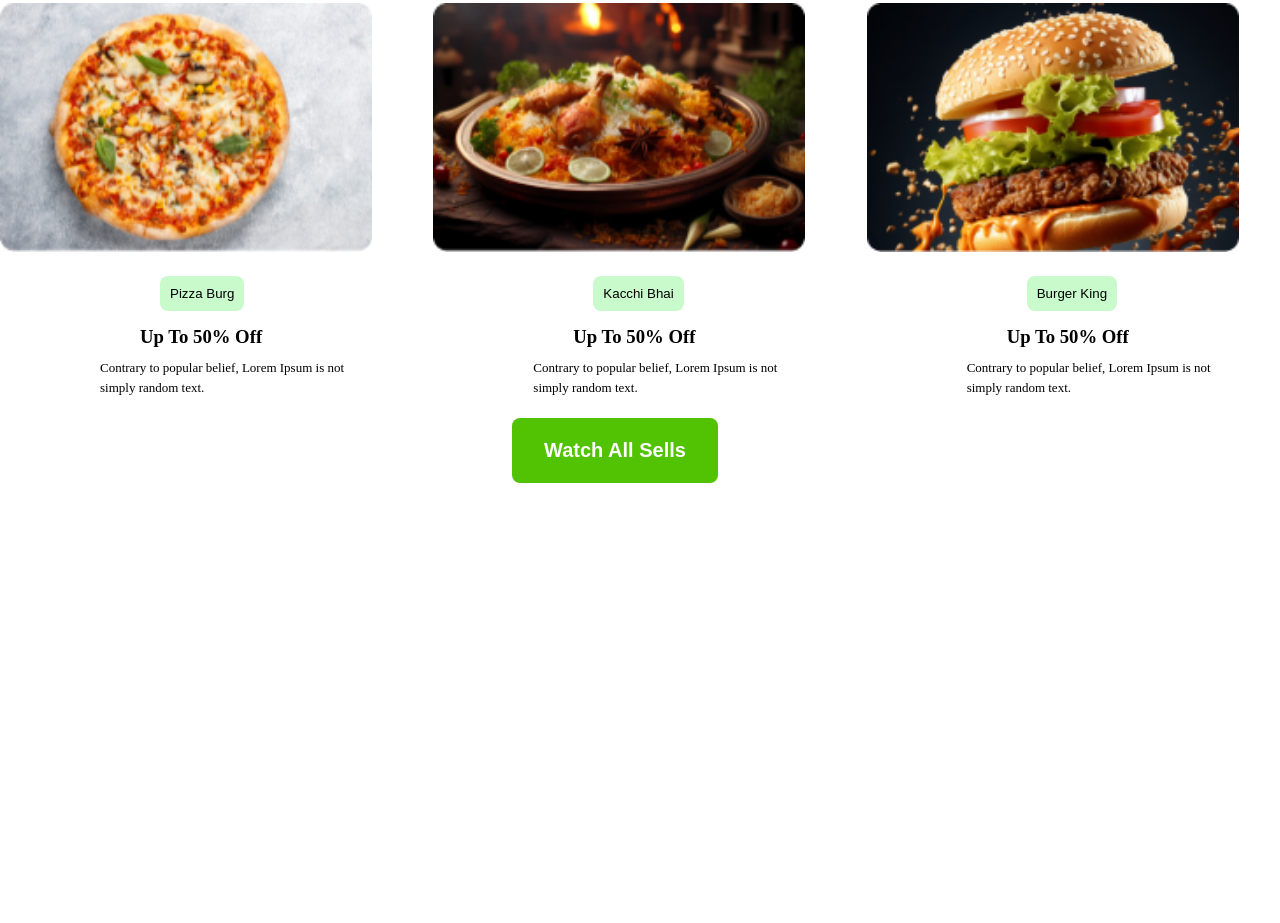
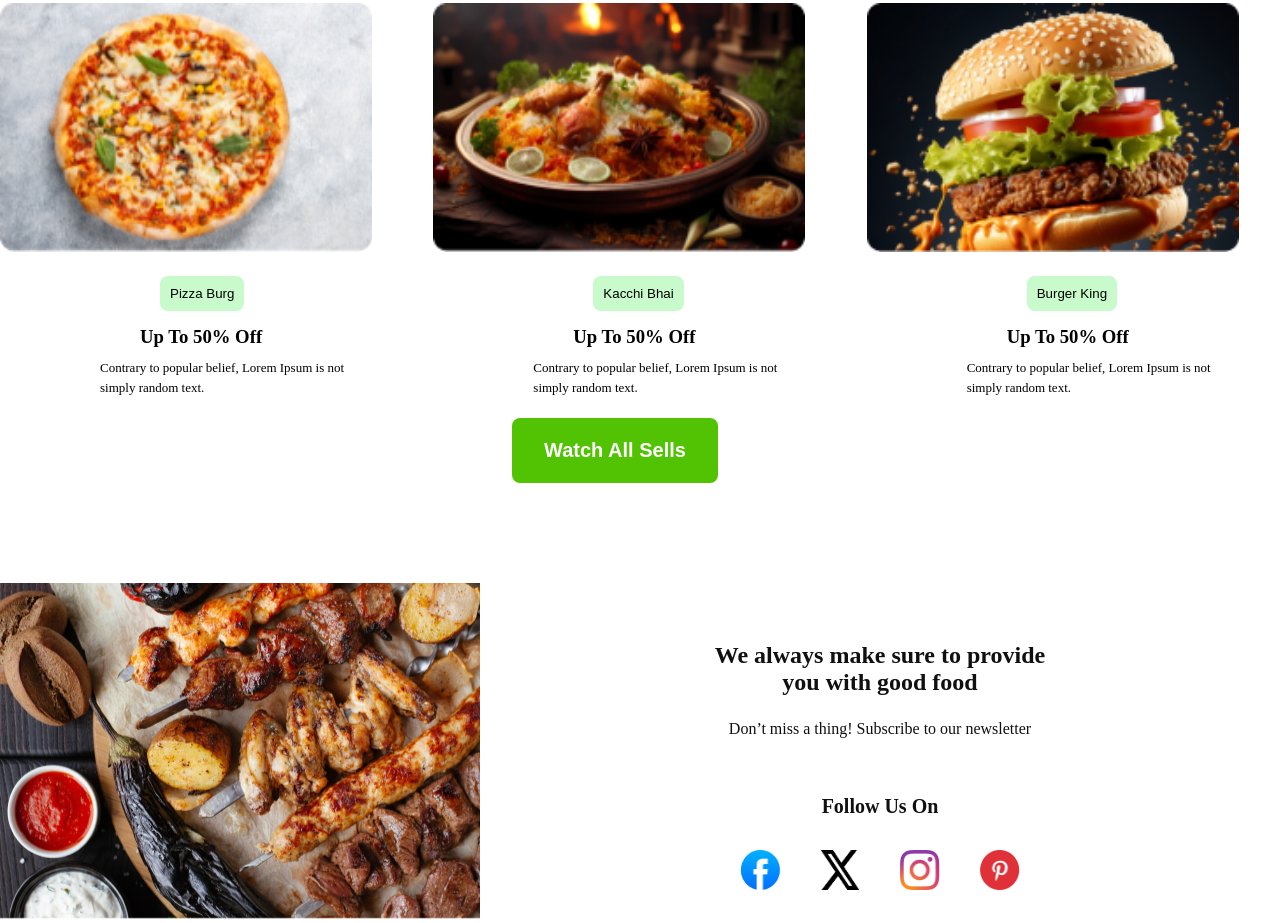
Before and after one commit to kolibaidya/goodfood, a plain HTML site: page index.html in a window 1280 px wide. Shown: the part 885-1808 px from the top of the page. Before the commit the page ends 1368 px from the top, so only its background shows below. Drawn offline with Linux system fonts and the light colour scheme.

Commit message:
added a about section

```diff
--- a/css/Style.css
+++ b/css/Style.css
@@ -132,3 +132,66 @@
 
 
 /* card box section end */
+/* about section start */
+.about{
+    margin-top: 100px;
+    display: flex;
+    align-items: center;
+    justify-content: center;
+}
+
+.a-img{
+
+}
+
+.a-content{
+   padding-top: 30px;
+   width: 80%;
+   margin: 0 auto;
+   text-align: center;
+   color: #101010;
+}
+.h2{
+    font-size: 100px;
+    font-weight: bold;
+    line-height: 100px;
+    font-family: sans-serif;
+    padding-bottom: 24px;
+}
+.text-only-opacity{
+    color: #101010;
+    opacity: 0.6;
+}
+.a-p1{
+    padding-top: 24px;
+    font-size: 16px;
+    font-weight: 500;
+    line-height: auto;
+    padding-bottom: 32px;
+}
+.text-only- opacity4{
+    color: #101010;
+    opacity: 0.7;
+}
+.a-p2{
+    padding-top: 25px;
+    font-size: 20px;
+    font-weight: 600;
+    height: auto;
+    text-align: center;
+    padding-bottom: 32px;
+}
+.icon-links{
+    display: flex;
+    align-items: center;
+    justify-content: center;
+    gap: 40px;
+
+}
+.icon-links img{
+    width: 40px;
+    height: 40px;
+
+}
+
+/* about section end */
--- a/index.html
+++ b/index.html
@@ -58,6 +58,38 @@
         <button class="btn">Watch All Sells</button>
      </div>
      <!-- card box section end -->
+
+     <!-- about section start -->
+
+     <div class="about">
+        <div class="a-img">
+            <img src="assets/foods.png" alt="">
+        </div>
+
+        <div class="a-content">
+            <h2>We always make sure to provide <br> you with good food</h2>
+            <div class="text-only-opacity"></div>
+            <p class="a-p1">Don’t miss a thing! Subscribe to our newsletter</p>
+            <div class="text-only- opacity4"></div>
+            <p class="a-p2">Follow Us On</p>
+            <div class="icon-links">
+                <a href="https://www.facebook.com/" target="_blank">
+                    <img src="assets/Group 1.png" alt="facebook">
+                </a>
+                <a href="https://x.com/i/flow/login" target="_blank">
+                    <img src="assets/Vector.png" alt="twitter">
+                </a>
+                <a href="https://www.instagram.com/" target="_blank">
+                    <img src="assets/Group 2.png" alt="instagram">
+                </a>
+                <a href="https://www.pinterest.com/" target="_blank">
+                    <img src="assets/pinterest-3 1.png" alt="pinterest">
+                </a>
+            </div>
+
+        </div>
+     </div>
+     <!-- about section end -->
     </main>
    <footer></footer>
 </body>
```
